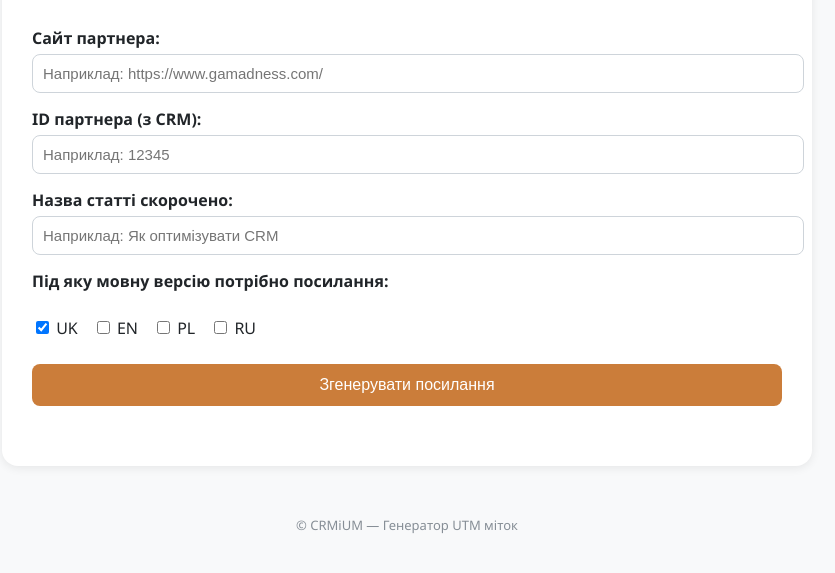
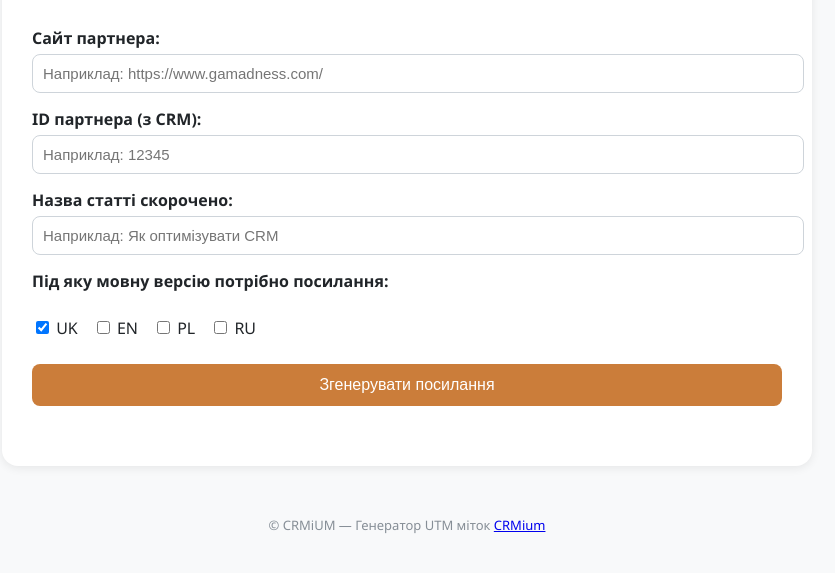
Before and after one commit to Aleksandr-sn/utm-crmium, a plain HTML site: page index.html in a window 1280 px wide. Shown: the part 217-790 px from the top of the page, without its empty margins (233-1068 px from the left). Drawn offline with Linux system fonts and the light colour scheme.

Commit message:
Update index.html

```diff
--- a/index.html
+++ b/index.html
@@ -136,7 +136,7 @@
 
     <div class="results" id="results"></div>
   </main>
-  <footer>© CRMiUM — Генератор UTM міток</footer>
+  <footer>© CRMiUM — Генератор UTM міток <a href="https://crmium.com/en/?utm_source=article&utm_medium=123456">CRMium</a></footer>
 
   <script>
     function cleanPartnerName(url) {
```
